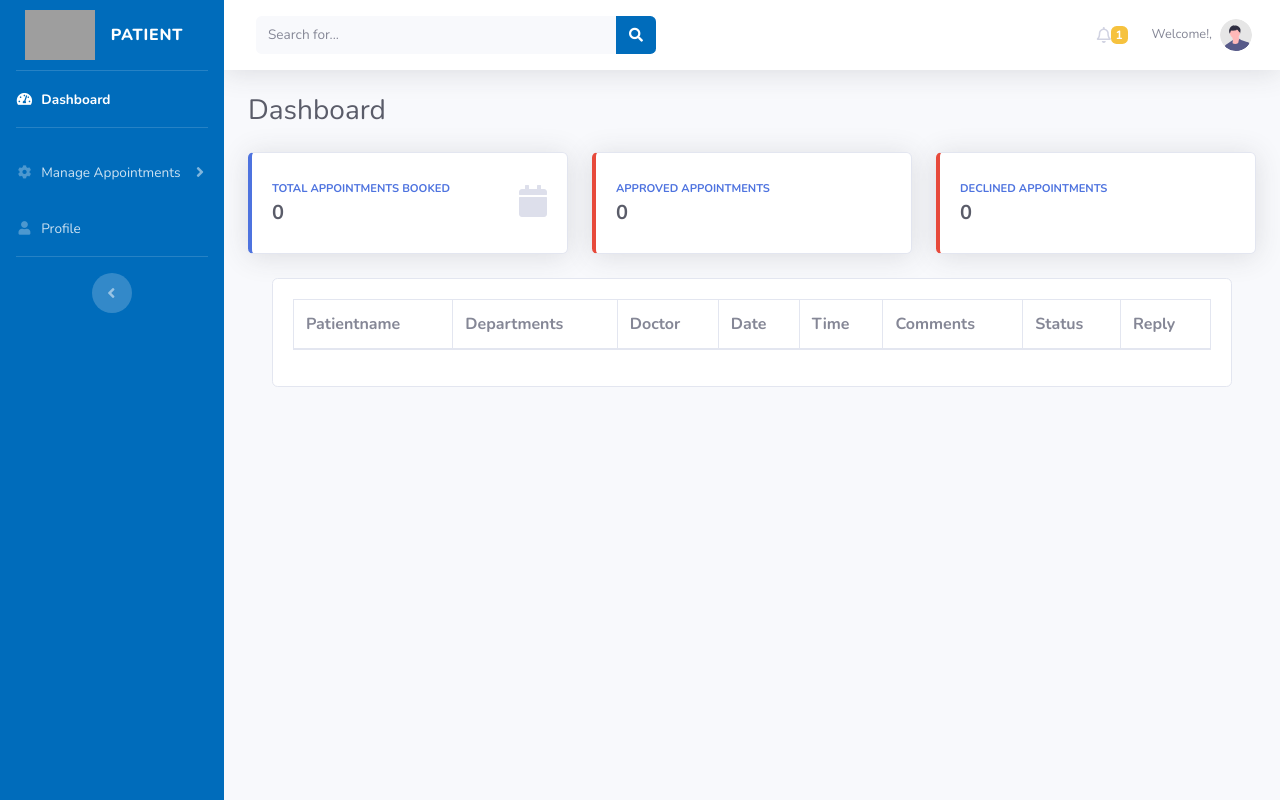
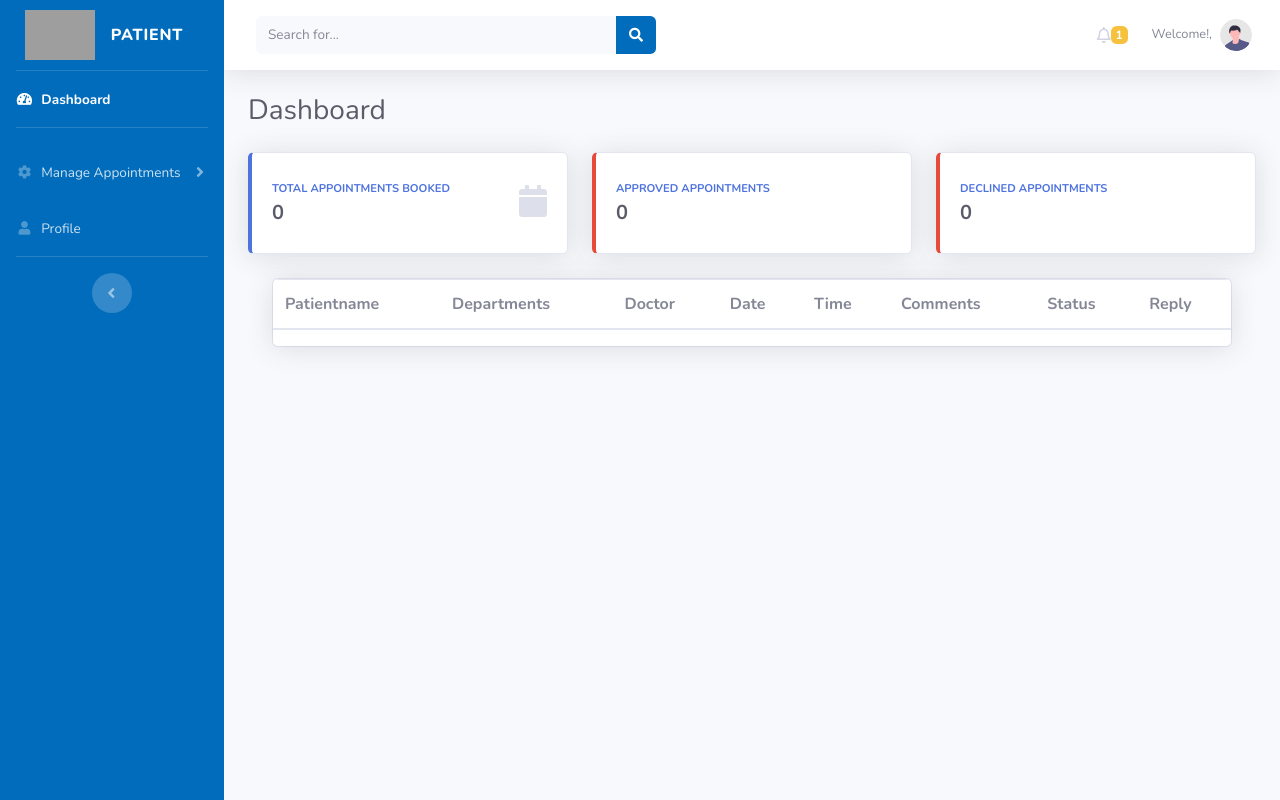
Before and after one commit to hezzion/appointment-booking-system, a PHP site: page /Main/Patient/ in a window 1280 px wide. Run offline with PHP 8.4, Linux system fonts and the light colour scheme; the visitor is signed in with stand-in values (Sample User, id 1); data comes from the database, SQL or seed files in the repository; lists and menus that the app fills with data are empty; grey boxes are pictures that could not be loaded.

Commit message:
table respoinsiveness

```diff
--- a/Admin/index.php
+++ b/Admin/index.php
@@ -334,7 +334,8 @@ aria-hidden="true">
 
                         <!-- /.card-header -->
                         <div class="card-body">
-                            <table id="example2" class="table table-bordered table-hover">
+                        <div class="table-responsive bg-white shadow rounded">
+                            <table id="example2" class="table table-striped table-hover">
                             <thead>
                             <tr>
                                 <th>Patientname</th>
@@ -372,6 +373,7 @@ aria-hidden="true">
 
 
             </div>
+                                    </div>
             </div>
             </div>
             </div>
--- a/Doctor/index.php
+++ b/Doctor/index.php
@@ -323,8 +323,8 @@ aria-hidden="true">
                         <div class="card">
 
                         <!-- /.card-header -->
-                        <div class="card-body">
-                            <table id="example2" class="table table-bordered table-hover">
+                        <div class="table-responsive bg-white shadow rounded">
+                            <table id="example2" class="table table-striped table-hover">
                             <thead>
                             <tr>
                                 <th>Patientname</th>
--- a/Main/Patient/index.php
+++ b/Main/Patient/index.php
@@ -318,8 +318,8 @@ aria-hidden="true">
                         <div class="card">
 
                         <!-- /.card-header -->
-                        <div class="card-body">
-                            <table id="example2" class="table table-bordered table-hover">
+                        <div class="table-responsive bg-white shadow rounded">
+                            <table id="example2" class="table table-striped table-hover">
                             <thead>
                             <tr>
                                 <th>Patientname</th>
--- a/Main/Patient/view_appointment.php
+++ b/Main/Patient/view_appointment.php
@@ -218,8 +218,8 @@ aria-hidden="true">
                         <div class="card">
 
                         <!-- /.card-header -->
-                        <div class="card-body">
-                            <table id="example2" class="table table-bordered table-hover">
+                        <div class="table-responsive bg-white shadow rounded">
+                            <table id="example2" class="table table-striped table-hover">
                             <thead>
                             <tr>
                                 <th>Patientname</th>
```
